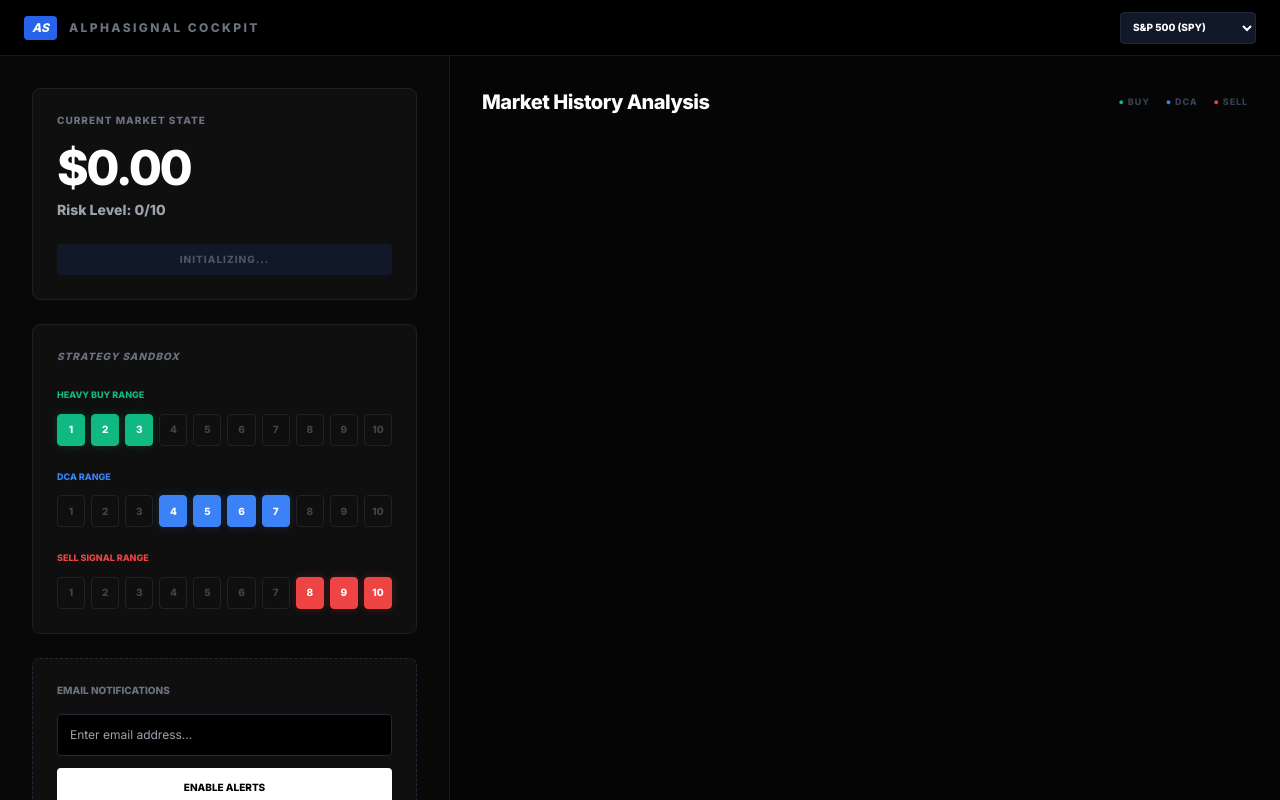
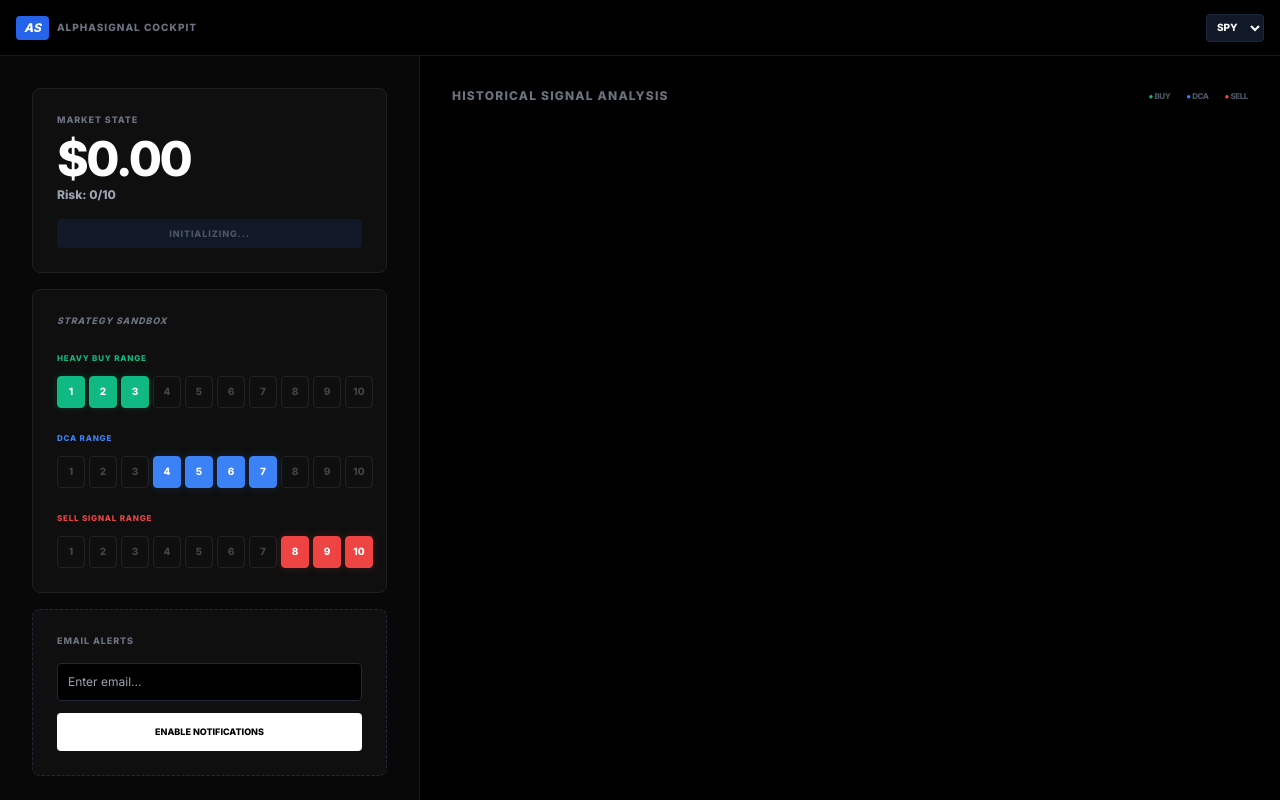
Before and after one commit to cliftodjdc/Signal-pro, a plain HTML site: page index.html in a window 1280 px wide. Drawn offline with nearby package versions, Linux system fonts and the light colour scheme; no server answers.

Commit message:
Update index.html

```diff
--- a/index.html
+++ b/index.html
@@ -9,81 +9,80 @@
     <script src="https://cdn.jsdelivr.net/npm/chart.js"></script>
     <link href="https://fonts.googleapis.com/css2?family=Inter:wght@400;600;800&display=swap" rel="stylesheet">
     <style>
-        body { background-color: #050505; color: #ffffff; font-family: 'Inter', sans-serif; overflow: hidden; height: 100vh; }
+        body { background-color: #050505; color: #ffffff; font-family: 'Inter', sans-serif; min-height: 100vh; display: flex; flex-direction: column; }
         .card { background-color: #0f0f0f; border: 1px solid #1f1f1f; border-radius: 8px; }
 
-        /* Button Styling */
         .btn-risk {
-            width: 32px; height: 32px; font-size: 10px; font-weight: 800; border-radius: 4px;
+            flex: 1; min-width: 28px; height: 32px; font-size: 10px; font-weight: 800; border-radius: 4px;
             border: 1px solid #222; transition: all 0.2s; color: #444; background: transparent;
         }
-        .btn-risk:hover { border-color: #444; color: #fff; }
 
         .active-buy { background-color: #10b981 !important; color: white !important; border-color: #10b981 !important; box-shadow: 0 0 10px rgba(16, 185, 129, 0.2); }
         .active-dca { background-color: #3b82f6 !important; color: white !important; border-color: #3b82f6 !important; box-shadow: 0 0 10px rgba(59, 130, 246, 0.2); }
         .active-sell { background-color: #ef4444 !important; color: white !important; border-color: #ef4444 !important; box-shadow: 0 0 10px rgba(239, 68, 68, 0.2); }
 
-        .sidebar::-webkit-scrollbar { width: 4px; }
-        .sidebar::-webkit-scrollbar-thumb { background: #1f1f1f; border-radius: 10px; }
+        #chartWrapper { min-height: 400px; position: relative; width: 100%; flex: 1; }
+        @media (min-width: 1024px) { body { overflow: hidden; height: 100vh; } }
     </style>
 </head>
-<body class="flex flex-col">
-    <nav class="h-14 border-b border-gray-900 flex items-center justify-between px-6 bg-black shrink-0">
-        <div class="flex items-center gap-3">
-            <div class="bg-blue-600 px-2 py-1 rounded text-xs font-black italic">AS</div>
-            <h2 class="text-xs font-bold tracking-[0.2em] text-gray-500 uppercase">AlphaSignal Cockpit</h2>
+<body class="bg-black">
+    <nav class="h-14 border-b border-gray-900 flex items-center justify-between px-4 bg-black shrink-0">
+        <div class="flex items-center gap-2">
+            <div class="bg-blue-600 px-2 py-1 rounded text-xs font-black italic text-white">AS</div>
+            <h2 class="text-[10px] font-bold tracking-widest text-gray-500 uppercase">AlphaSignal Cockpit</h2>
         </div>
-        <select id="tickerSelect" class="bg-gray-900 border border-gray-800 text-[10px] font-bold uppercase p-2 rounded outline-none cursor-pointer">
-            <option value="SPY">S&P 500 (SPY)</option>
-            <option value="QQQ">Nasdaq 100 (QQQ)</option>
+        <select id="tickerSelect" class="bg-gray-900 border border-gray-800 text-[10px] font-bold uppercase p-1.5 rounded outline-none cursor-pointer text-white">
+            <option value="SPY">SPY</option>
+            <option value="QQQ">QQQ</option>
         </select>
     </nav>
 
-    <main class="flex-1 flex overflow-hidden">
-        <div class="w-[450px] p-8 bg-[#080808] overflow-y-auto sidebar flex flex-col gap-6 shrink-0 border-r border-gray-900">
+    <main class="flex-1 flex flex-col lg:flex-row overflow-y-auto lg:overflow-hidden">
 
-            <div class="card p-6">
-                <p class="text-[10px] font-bold text-gray-500 uppercase tracking-widest mb-4">Current Market State</p>
-                <div id="price" class="text-5xl font-black tracking-tighter mb-2">$0.00</div>
-                <div id="riskDisplay" class="text-sm font-bold text-gray-400 mb-6">Risk Level: 0/10</div>
-                <div id="risk-status" class="py-2 px-4 rounded text-center text-[10px] font-black uppercase tracking-widest bg-gray-900 text-gray-600">Initializing...</div>
+        <div class="w-full lg:w-[420px] p-4 lg:p-8 bg-[#080808] overflow-y-auto border-b lg:border-b-0 lg:border-r border-gray-900 shrink-0">
+
+            <div class="card p-6 mb-4">
+                <p class="text-[9px] font-bold text-gray-500 uppercase tracking-widest mb-2">Market State</p>
+                <div id="price" class="text-4xl lg:text-5xl font-black tracking-tighter mb-1">$0.00</div>
+                <div id="riskDisplay" class="text-xs font-bold text-gray-400 mb-4">Risk: 0/10</div>
+                <div id="risk-status" class="py-2 px-4 rounded text-center text-[9px] font-black uppercase bg-gray-900 text-gray-600 tracking-widest">Initializing...</div>
             </div>
 
-            <div class="card p-6">
-                <h3 class="text-[10px] font-bold text-gray-500 uppercase tracking-widest mb-6 italic">Strategy Sandbox</h3>
+            <div class="card p-6 mb-4">
+                <h3 class="text-[9px] font-bold text-gray-500 uppercase tracking-widest mb-6 italic">Strategy Sandbox</h3>
                 <div class="space-y-6">
                     <div>
-                        <span class="text-[9px] font-black text-emerald-500 uppercase block mb-3">Heavy Buy Range</span>
-                        <div id="buyRow" class="flex gap-1.5 justify-between"></div>
+                        <span class="text-[8px] font-black text-emerald-500 uppercase block mb-3 tracking-widest">Heavy Buy Range</span>
+                        <div id="buyRow" class="flex gap-1 justify-between"></div>
                     </div>
                     <div>
-                        <span class="text-[9px] font-black text-blue-500 uppercase block mb-3">DCA Range</span>
-                        <div id="dcaRow" class="flex gap-1.5 justify-between"></div>
+                        <span class="text-[8px] font-black text-blue-500 uppercase block mb-3 tracking-widest">DCA Range</span>
+                        <div id="dcaRow" class="flex gap-1 justify-between"></div>
                     </div>
                     <div>
-                        <span class="text-[9px] font-black text-red-500 uppercase block mb-3">Sell Signal Range</span>
-                        <div id="sellRow" class="flex gap-1.5 justify-between"></div>
+                        <span class="text-[8px] font-black text-red-500 uppercase block mb-3 tracking-widest">Sell Signal Range</span>
+                        <div id="sellRow" class="flex gap-1 justify-between"></div>
                     </div>
                 </div>
             </div>
 
             <div class="card p-6 border-dashed border-gray-800">
-                <p class="text-[10px] font-bold text-gray-500 uppercase mb-4">Email Notifications</p>
-                <input type="email" id="emailInput" placeholder="Enter email address..." class="w-full bg-black border border-gray-800 p-3 rounded text-xs mb-3 outline-none focus:border-blue-600 transition">
-                <button onclick="saveAlertSettings()" class="w-full bg-white text-black font-black text-[10px] uppercase py-3 rounded hover:bg-gray-200 transition">Enable Alerts</button>
+                <p class="text-[9px] font-bold text-gray-500 uppercase mb-4 tracking-widest">Email Alerts</p>
+                <input type="email" id="emailInput" placeholder="Enter email..." class="w-full bg-black border border-gray-800 p-2.5 rounded text-xs mb-3 outline-none text-white">
+                <button onclick="alert('Settings Saved!')" class="w-full bg-white text-black font-black text-[9px] uppercase py-3 rounded hover:bg-gray-200 transition">Enable Notifications</button>
             </div>
         </div>
 
-        <div class="flex-1 p-8 flex flex-col overflow-hidden">
+        <div class="flex-1 p-4 lg:p-8 flex flex-col min-h-[450px] lg:min-h-0 bg-black">
             <div class="flex justify-between items-center mb-6">
-                <h3 id="chartTitle" class="text-xl font-extrabold tracking-tight">Market History Analysis</h3>
-                <div class="flex gap-4 text-[9px] font-black text-gray-700 uppercase tracking-widest">
+                <h3 class="text-xs font-black uppercase text-gray-500 tracking-widest">Historical Signal Analysis</h3>
+                <div class="flex gap-4 text-[8px] font-bold text-gray-600 uppercase tracking-tighter">
                     <span><span class="text-emerald-500">●</span> Buy</span>
                     <span><span class="text-blue-500">●</span> DCA</span>
                     <span><span class="text-red-500">●</span> Sell</span>
                 </div>
             </div>
-            <div class="flex-1 relative">
+            <div id="chartWrapper">
                 <canvas id="marketChart"></canvas>
             </div>
         </div>
@@ -116,17 +115,12 @@
 
         function toggleRisk(cat, risk) {
             const alreadyInThisCategory = strategies[cat].includes(risk);
-
-            // Remove from all regardless
             strategies.buy = strategies.buy.filter(r => r !== risk);
             strategies.dca = strategies.dca.filter(r => r !== risk);
             strategies.sell = strategies.sell.filter(r => r !== risk);
-
-            // If it wasn't already in the category clicked, add it (Toggle ON)
             if (!alreadyInThisCategory) {
                 strategies[cat].push(risk);
             }
-
             createButtons();
             updateUI();
         }
@@ -154,16 +148,16 @@
             const statusEl = document.getElementById('risk-status');
             if (strategies.sell.includes(latest.risk_level)) {
                 statusEl.innerText = "SIGNAL: SELL";
-                statusEl.className = "py-2 px-4 rounded text-center text-[10px] font-black uppercase bg-red-900/30 text-red-500";
+                statusEl.className = "py-2 px-4 rounded text-center text-[9px] font-black uppercase bg-red-900/30 text-red-500 tracking-widest";
             } else if (strategies.buy.includes(latest.risk_level)) {
                 statusEl.innerText = "SIGNAL: HEAVY BUY";
-                statusEl.className = "py-2 px-4 rounded text-center text-[10px] font-black uppercase bg-emerald-900/30 text-emerald-500";
+                statusEl.className = "py-2 px-4 rounded text-center text-[9px] font-black uppercase bg-emerald-900/30 text-emerald-500 tracking-widest";
             } else if (strategies.dca.includes(latest.risk_level)) {
                 statusEl.innerText = "SIGNAL: DCA";
-                statusEl.className = "py-2 px-4 rounded text-center text-[10px] font-black uppercase bg-blue-900/30 text-blue-500";
+                statusEl.className = "py-2 px-4 rounded text-center text-[9px] font-black uppercase bg-blue-900/30 text-blue-500 tracking-widest";
             } else {
-                statusEl.innerText = "NO ACTIVE SIGNAL";
-                statusEl.className = "py-2 px-4 rounded text-center text-[10px] font-black uppercase bg-gray-900 text-gray-600";
+                statusEl.innerText = "NO SIGNAL";
+                statusEl.className = "py-2 px-4 rounded text-center text-[9px] font-black uppercase bg-gray-900 text-gray-600 tracking-widest";
             }
             renderChart();
         }
@@ -191,17 +185,12 @@
                     responsive: true, maintainAspectRatio: false,
                     plugins: { legend: { display: false } },
                     scales: {
-                        x: { ticks: { color: '#333', font: { size: 9 }, autoSkip: true, maxTicksLimit: 12 }, grid: { display: false } },
-                        y: { position: 'right', grid: { color: '#0f0f0f' }, ticks: { color: '#333', font: { size: 10 } } }
+                        x: { ticks: { color: '#444', font: { size: 9 }, autoSkip: true, maxTicksLimit: 12 }, grid: { display: false } },
+                        y: { position: 'right', grid: { color: '#0f0f0f' }, ticks: { color: '#444', font: { size: 10 } } }
                     }
                 }
             });
         }
-
-        function saveAlertSettings() {
-            alert("Email settings saved locally. Edge Function integration pending.");
-        }
-
         init();
     </script>
 </body>
```
